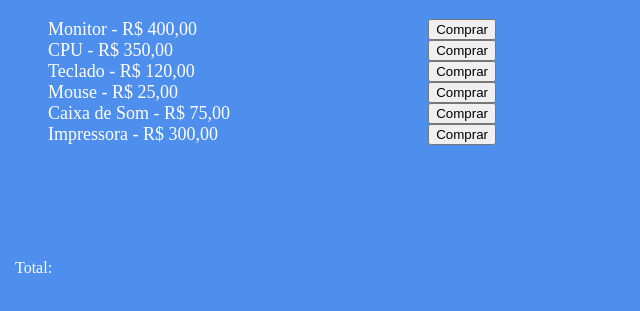
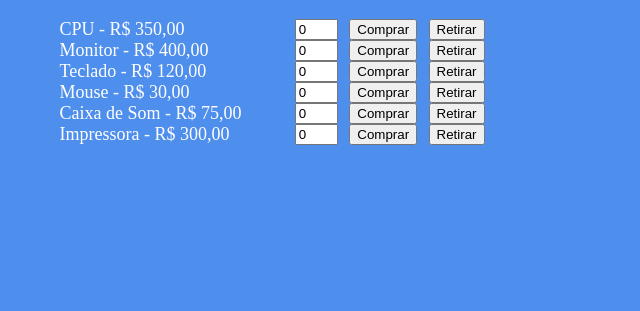
Before and after one commit to ebrauta/ListaDeProdutos, a plain HTML site: page index.html in a window 1280 px wide. Shown: the part 61-372 px from the top of the page, without its empty margins (0-640 px from the left). Drawn offline with Linux system fonts and the light colour scheme.

Commit message:
Modificação para inserção  dinâmica na tabela

```diff
--- a/index.html
+++ b/index.html
@@ -1,23 +1,14 @@
 <!DOCTYPE html>
-<html lang="en">
+<html lang="pt-br">
 <head>
     <meta charset="UTF-8">
     <meta name="viewport" content="width=device-width, initial-scale=1.0">
     <link rel="stylesheet" href="projeto.css">
-    <script src="projeto.js"></script>
     <title>Lista de  Preços</title>
 </head>
 <body>
     <h1>Lista de Eletrônicos</h1>
-    <ul>
-        <li><span id="res1">Monitor - R$ 400,00 </span> <input type="button" value="Comprar" onclick="clicar('res1')"> </li>
-        <li><span id="res2">CPU - R$ 350,00 </span> <input type="button" value="Comprar" onclick="clicar('res2')"> </li>
-        <li><span id="res3">Teclado - R$ 120,00 </span> <input type="button" value="Comprar" onclick="clicar('res3')"> </li>
-        <li><span id="res4">Mouse - R$ 25,00 </span> <input type="button" value="Comprar" onclick="clicar('res4')"> </li>
-        <li><span id="res5">Caixa de Som - R$ 75,00 </span> <input type="button" value="Comprar" onclick="clicar('res5')"> </li>
-        <li><span id="res6">Impressora - R$ 300,00 </span> <input type="button" value="Comprar" onclick="clicar('res6')"> </li>
-    </ul>
-    <div id="total">Total: <span id="totValor"></span></div>
-    <div id="lista"></div>
+    <div id='root'></div>
+    <script src="projeto.js"></script>
 </body>
 </html>
--- a/projeto.css
+++ b/projeto.css
@@ -4,14 +4,21 @@ body{
 ul li{
     font-size: 18px;
     font-family: serif;
+    color: #dedede;
     width: 35vw;
     display: flex;
-    justify-content: space-between;
+    justify-content: space-evenly;
     align-items: center;
 }
 span{
     color: white;
+    width: 50%;
 }
+input[type='number']{
+    width: 35px;
+    float: left;
+}
+
 #total, #lista{
     color: white
 }
@@ -24,5 +31,5 @@ span{
     position: absolute;
     top: 50vh;
     left: 20px;
-
+    display: flex;
 }
--- a/projeto.js
+++ b/projeto.js
@@ -1,18 +1,126 @@
-var produtos = [];
+const listaDeProdutos = [
+    {
+        'name': 'CPU',
+        'price': 350
+    },
+    {
+        'name': 'Monitor',
+        'price': 400
+    },
+    {
+        'name': 'Teclado',
+        'price': 120
+    },
+    {
+        'name': 'Mouse',
+        'price': 30
+    },
+    {
+        'name': 'Caixa de Som',
+        'price': 75
+    },
+    {
+        'name': 'Impressora',
+        'price': 300
+    }
+];
 
-function insereNaLista(item){
+const raiz = document.getElementById('root')
+
+var produtos = []
+
+let ulist = document.createElement('ul')
+listaDeProdutos.forEach((item, index) => {
+    let lItem = document.createElement('li')
+    let sItem = document.createElement('span')
+    sItem.setAttribute('id', `res${index}`)
+    let valor =  Number(item.price).toLocaleString('pt-BR',{style: 'currency', currency: 'BRL'});
+    sItem.innerText = `${item.name} - ${valor}`
+    lItem.appendChild(sItem)
+    let nItem = document.createElement('input')
+    nItem.setAttribute('type', 'number')
+    nItem.setAttribute('id',`qtde${index}`)
+    nItem.setAttribute('min', 0)
+    nItem.setAttribute('value', 0)
+    lItem.appendChild(nItem)
+    let bitem = document.createElement('input')
+    bitem.setAttribute('type', 'button')
+    bitem.setAttribute('value', 'Comprar')
+    bitem.addEventListener('click', () => insereNaLista(item, nItem.value))
+    lItem.appendChild(bitem)
+    let b2item = document.createElement('input')
+    b2item.setAttribute('type', 'button')
+    b2item.setAttribute('value', 'Retirar')
+    b2item.addEventListener('click', () => retiraDaLista(item, nItem.value))
+    lItem.appendChild(b2item)
+    ulist.appendChild(lItem)
+})
+
+raiz.appendChild(ulist)
+
+const insereNaLista = (produto, qtde) => {
+    if(qtde !== '0'){
+        if(produtos.indexOf(produto) < 0){
+            let newProduto = {
+                'name': produto.name,
+                'price': produto.price,
+                'qtde': Number(qtde)
+            }
+            produtos.push(newProduto)
+            let total = produtos.reduce((total, item) => {
+                return total + (item.price * item.qtde)
+            }, 0)
+            console.log(total)
+        }
+    } else {
+        alert('Insira a quantidade do produto')
+    }
+}
+
+const retiraDaLista = (produto, qtde) => {
+    let newProduto = {
+        'name': produto.name,
+        'price': produto.price,
+        'qtde': Number(qtde)
+    }
+    produtos = produtos.filter((item) => {item !== newProduto})
+    let total = produtos
+    console.log(total)
+}
+
+/*
+ <li id='produto1'><span id="res1">Monitor - R$ 400,00 </span>Qtde: <input type='number' id='qtde1' min="0" value=0><input type="button" value="Comprar" onclick="clicar(1)"> </li>
+        <li id='produto2'><span id="res2">CPU - R$ 350,00 </span>Qtde: <input type='number' id='qtde2' min="0" value=0><input type="button" value="Comprar" onclick="clicar(2)"> </li>
+        <li id='produto3'><span id="res3">Teclado - R$ 120,00 </span>Qtde: <input type='number' id='qtde3' min="0" value=0><input type="button" value="Comprar" onclick="clicar(3)"> </li>
+        <li id='produto4'><span id="res4">Mouse - R$ 25,00 </span>Qtde: <input type='number' id='qtde4' min="0" value=0><input type="button" value="Comprar" onclick="clicar(4)"> </li>
+        <li id='produto5'><span id="res5">Caixa de Som - R$ 75,00 </span>Qtde: <input type='number' id='qtde5' min="0" value=0><input type="button" value="Comprar" onclick="clicar(5)"> </li>
+        <li id='produto6'><span id="res6">Impressora - R$ 300,00 </span>Qtde: <input type='number' id='qtde6' min="0" value=0><input type="button" value="Comprar" onclick="clicar(6)"> </li>
+
+
+
+        Total: <span id="totValor"></span>
+    */
+/*
+function insereNaLista(item, qtde){
     let divprod = document.getElementById('lista')
     let divtotal = document.getElementById('totValor')
     try {
         item = item.split(' - ')
         prodName = item[0]
-        prodValor = Number(item[1].slice(2).replace(',','.'))
+        prodValor = Number(item[1].slice(2).replace(',','.')) * qtde;
         let prods = {name: prodName, value: prodValor}
         produtos.push(prods);
         let prodItem;
+        let buttonItem;
         produtos.forEach((value) => {
             prodItem = document.createElement('p')
-            prodItem.innerHTML = `${value.name} - R$ ${value.value}`
+            buttonItem = document.createElement('input')
+            let valor =  Number(value.value).toLocaleString('pt-BR',{style: 'currency', currency: 'BRL'});
+            prodItem.innerHTML = `${value.name} - ${qtde} peça(s) = ${valor}`
+            buttonItem.type = 'button'
+            buttonItem.value = 'Retirar'
+            buttonItem.addEventListener('click', () => retiraDaLista(value))
+            prodItem.appendChild(buttonItem)
         })
         var totalFinal = produtos.reduce((total, value) => total += value.value, 0);
         divprod.appendChild(prodItem);
@@ -23,8 +131,28 @@ function insereNaLista(item){
     }
 }
 
-function clicar(id){
-    let prod = document.getElementById(id).innerHTML;
+function retiraDaLista(produto){
+    let index = produtos.indexOf(produto) + 1
+    console.log(index)
+    //console.log(document.getElementById('produto'+i))
+    if(produtos.length === 0){
+        alert('Não há produtos na lista')
+    } else {
+        //document.getElementById('prod'+i).style.display = 'block'
+        //produtos.splice(i, 1);
+    }
+    console.log(produtos)
+}
 
-    insereNaLista(prod);
+function clicar(i){
+    let prod = document.getElementById('res'+i);
+    let qtd = document.getElementById('qtde'+i);
+    if(qtd.value <= 0){
+        alert('Insira a quantidade de produtos pedidos')
+    }
+    else{
+        document.getElementById('produto'+i).style.display = 'none'
+        insereNaLista(prod.innerHTML, qtd.value);
+    }
 }
+*/
```
